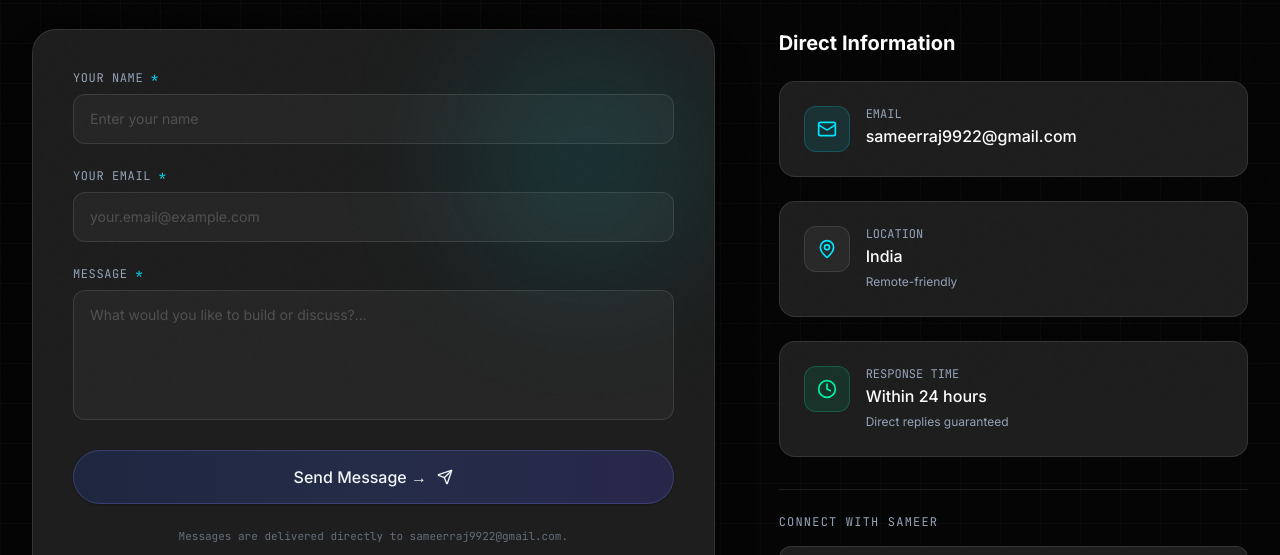
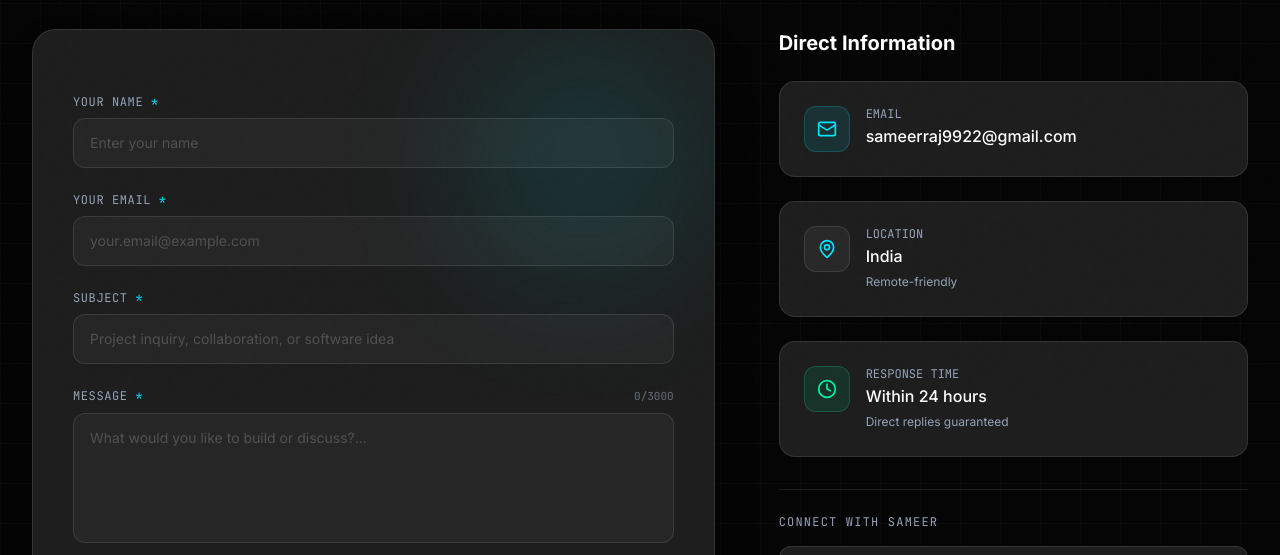
Before and after one commit to CodeWithSameer04/3dPortfolio, a React (Vite) app: page /contact in a window 1280 px wide. Shown: the part 397-952 px from the top of the page. Built offline with nearby package versions, Linux system fonts and the light colour scheme; no server answers; the HTML template or start-up script is replaced by a standard one.

Commit message:
Integrate EmailJS contact form with live validation and Reply-To configuration

```diff
--- a/package.json
+++ b/package.json
@@ -9,6 +9,7 @@
     "preview": "vite preview"
   },
   "dependencies": {
+    "@emailjs/browser": "^4.4.1",
     "@react-three/drei": "^10.0.4",
     "@react-three/fiber": "^9.1.2",
     "gsap": "^3.12.7",
--- a/src/pages/Contact.jsx
+++ b/src/pages/Contact.jsx
@@ -1,15 +1,17 @@
-import React, { useState, useEffect } from 'react';
-import { Mail, Github, Linkedin, Send, CheckCircle2, AlertCircle, Clock, MapPin, ArrowUpRight, MessageCircle } from 'lucide-react';
+import React, { useState, useEffect, useRef } from 'react';
+import { Mail, Github, Linkedin, Send, CheckCircle2, AlertCircle, Clock, MapPin, ArrowUpRight, MessageCircle, Loader2 } from 'lucide-react';
 import SectionTitle from '../components/SectionTitle';
 import Button from '../components/Button';
-import { sendContactMessage } from '../utils/contactService';
+import { sendContactForm, validateContactForm } from '../utils/contactService';
 import { personalInfo } from '../data/personalInfo';
 import { updatePageSEO } from '../utils/seo';
 
 export default function Contact() {
+  const formRef = useRef(null);
   const [formData, setFormData] = useState({
     name: '',
     email: '',
+    subject: '',
     message: ''
   });
 
@@ -34,16 +36,26 @@ export default function Contact() {
 
   const handleSubmit = async (e) => {
     e.preventDefault();
-    setStatus('submitting');
     setErrorMessage('');
 
+    // Client-side input validation
+    const validationError = validateContactForm(formData);
+    if (validationError) {
+      setStatus('error');
+      setErrorMessage(validationError);
+      return;
+    }
+
+    setStatus('submitting');
+
     try {
-      await sendContactMessage(formData);
+      await sendContactForm(formRef.current);
       setStatus('success');
-      setFormData({ name: '', email: '', message: '' });
+      setFormData({ name: '', email: '', subject: '', message: '' });
     } catch (err) {
       setStatus('error');
-      setErrorMessage(err.message || 'An unexpected error occurred. Please try again.');
+      setErrorMessage(err.message || 'Failed to send message. Please try again.');
+      // Keep formData preserved so visitor does not lose their input
     }
   };
 
@@ -73,13 +85,17 @@ export default function Contact() {
             <div className="absolute top-0 right-0 w-64 h-64 bg-accent-cyan/10 rounded-full blur-3xl pointer-events-none" />
 
             {status === 'success' ? (
-              <div className="py-12 flex flex-col items-center text-center space-y-4">
+              <div
+                className="py-12 flex flex-col items-center text-center space-y-4"
+                role="status"
+                aria-live="polite"
+              >
                 <div className="w-14 h-14 rounded-full bg-accent-mint/10 border border-accent-mint/20 flex items-center justify-center text-accent-mint">
                   <CheckCircle2 className="w-7 h-7" />
                 </div>
                 <h3 className="text-2xl font-bold text-white">Message Sent Successfully</h3>
                 <p className="text-muted text-sm sm:text-base max-w-md">
-                  Thank you for reaching out! I have received your message and will reply within 24 hours.
+                  Thank you for reaching out! Your message has been delivered directly to my inbox via EmailJS. I will review and reply to your email within 24 hours.
                 </p>
                 <div className="pt-4">
                   <Button
@@ -92,9 +108,23 @@ export default function Contact() {
                 </div>
               </div>
             ) : (
-              <form onSubmit={handleSubmit} className="space-y-6 relative z-10" noValidate>
+              <form
+                ref={formRef}
+                onSubmit={handleSubmit}
+                className="space-y-6 relative z-10"
+                noValidate
+              >
+                {/* EmailJS template variable compatibility & Reply-To configuration */}
+                <input type="hidden" name="reply_to" value={formData.email} />
+                <input type="hidden" name="from_name" value={formData.name} />
+                <input type="hidden" name="from_email" value={formData.email} />
+
                 {status === 'error' && (
-                  <div className="p-4 rounded-xl bg-rose-500/10 border border-rose-500/20 flex items-start gap-3 text-rose-300 text-sm">
+                  <div
+                    className="p-4 rounded-xl bg-rose-500/10 border border-rose-500/20 flex items-start gap-3 text-rose-300 text-sm"
+                    role="alert"
+                    aria-live="assertive"
+                  >
                     <AlertCircle className="w-5 h-5 shrink-0 mt-0.5" />
                     <span>{errorMessage}</span>
                   </div>
@@ -112,8 +142,10 @@ export default function Contact() {
                     value={formData.name}
                     onChange={handleChange}
                     required
+                    aria-required="true"
+                    disabled={status === 'submitting'}
                     placeholder="Enter your name"
-                    className="w-full px-4 py-3.5 rounded-xl bg-white/[0.04] border border-white/10 text-white placeholder-white/20 text-sm focus-visible:border-accent-cyan focus-visible:ring-1 focus-visible:ring-accent-cyan transition-all outline-none"
+                    className="w-full px-4 py-3.5 rounded-xl bg-white/[0.04] border border-white/10 text-white placeholder-white/20 text-sm focus-visible:border-accent-cyan focus-visible:ring-1 focus-visible:ring-accent-cyan transition-all outline-none disabled:opacity-60"
                   />
                 </div>
 
@@ -129,16 +161,42 @@ export default function Contact() {
                     value={formData.email}
                     onChange={handleChange}
                     required
+                    aria-required="true"
+                    disabled={status === 'submitting'}
                     placeholder="your.email@example.com"
-                    className="w-full px-4 py-3.5 rounded-xl bg-white/[0.04] border border-white/10 text-white placeholder-white/20 text-sm focus-visible:border-accent-cyan focus-visible:ring-1 focus-visible:ring-accent-cyan transition-all outline-none"
+                    className="w-full px-4 py-3.5 rounded-xl bg-white/[0.04] border border-white/10 text-white placeholder-white/20 text-sm focus-visible:border-accent-cyan focus-visible:ring-1 focus-visible:ring-accent-cyan transition-all outline-none disabled:opacity-60"
+                  />
+                </div>
+
+                {/* Subject field */}
+                <div>
+                  <label htmlFor="subject" className="block text-xs font-mono uppercase tracking-wider text-muted mb-2">
+                    Subject <span className="text-accent-cyan">*</span>
+                  </label>
+                  <input
+                    type="text"
+                    id="subject"
+                    name="subject"
+                    value={formData.subject}
+                    onChange={handleChange}
+                    required
+                    aria-required="true"
+                    disabled={status === 'submitting'}
+                    placeholder="Project inquiry, collaboration, or software idea"
+                    className="w-full px-4 py-3.5 rounded-xl bg-white/[0.04] border border-white/10 text-white placeholder-white/20 text-sm focus-visible:border-accent-cyan focus-visible:ring-1 focus-visible:ring-accent-cyan transition-all outline-none disabled:opacity-60"
                   />
                 </div>
 
                 {/* Message field */}
                 <div>
-                  <label htmlFor="message" className="block text-xs font-mono uppercase tracking-wider text-muted mb-2">
-                    Message <span className="text-accent-cyan">*</span>
-                  </label>
+                  <div className="flex items-center justify-between mb-2">
+                    <label htmlFor="message" className="block text-xs font-mono uppercase tracking-wider text-muted">
+                      Message <span className="text-accent-cyan">*</span>
+                    </label>
+                    <span className="text-[11px] font-mono text-muted/60">
+                      {formData.message.length}/3000
+                    </span>
+                  </div>
                   <textarea
                     id="message"
                     name="message"
@@ -146,8 +204,10 @@ export default function Contact() {
                     value={formData.message}
                     onChange={handleChange}
                     required
+                    aria-required="true"
+                    disabled={status === 'submitting'}
                     placeholder="What would you like to build or discuss?..."
-                    className="w-full px-4 py-3.5 rounded-xl bg-white/[0.04] border border-white/10 text-white placeholder-white/20 text-sm focus-visible:border-accent-cyan focus-visible:ring-1 focus-visible:ring-accent-cyan transition-all outline-none resize-none"
+                    className="w-full px-4 py-3.5 rounded-xl bg-white/[0.04] border border-white/10 text-white placeholder-white/20 text-sm focus-visible:border-accent-cyan focus-visible:ring-1 focus-visible:ring-accent-cyan transition-all outline-none resize-none disabled:opacity-60"
                   />
                 </div>
 
@@ -158,9 +218,19 @@ export default function Contact() {
                   variant="primary"
                   size="lg"
                   className="w-full"
-                  icon={Send}
+                  aria-busy={status === 'submitting'}
                 >
-                  {status === 'submitting' ? 'Sending Message...' : 'Send Message →'}
+                  {status === 'submitting' ? (
+                    <span className="inline-flex items-center gap-2">
+                      <Loader2 className="w-4 h-4 animate-spin shrink-0" />
+                      <span>Sending Message...</span>
+                    </span>
+                  ) : (
+                    <span className="inline-flex items-center gap-2">
+                      <span>Send Message</span>
+                      <Send className="w-4 h-4 transition-transform group-hover:translate-x-1" />
+                    </span>
+                  )}
                 </Button>
 
                 <p className="text-[11px] text-center text-muted/60 font-mono">
```
Also changed, not shown: src/utils/contactService.js (+105 -25 lines), 2 other files (tests, documents, lock files or other folders).
